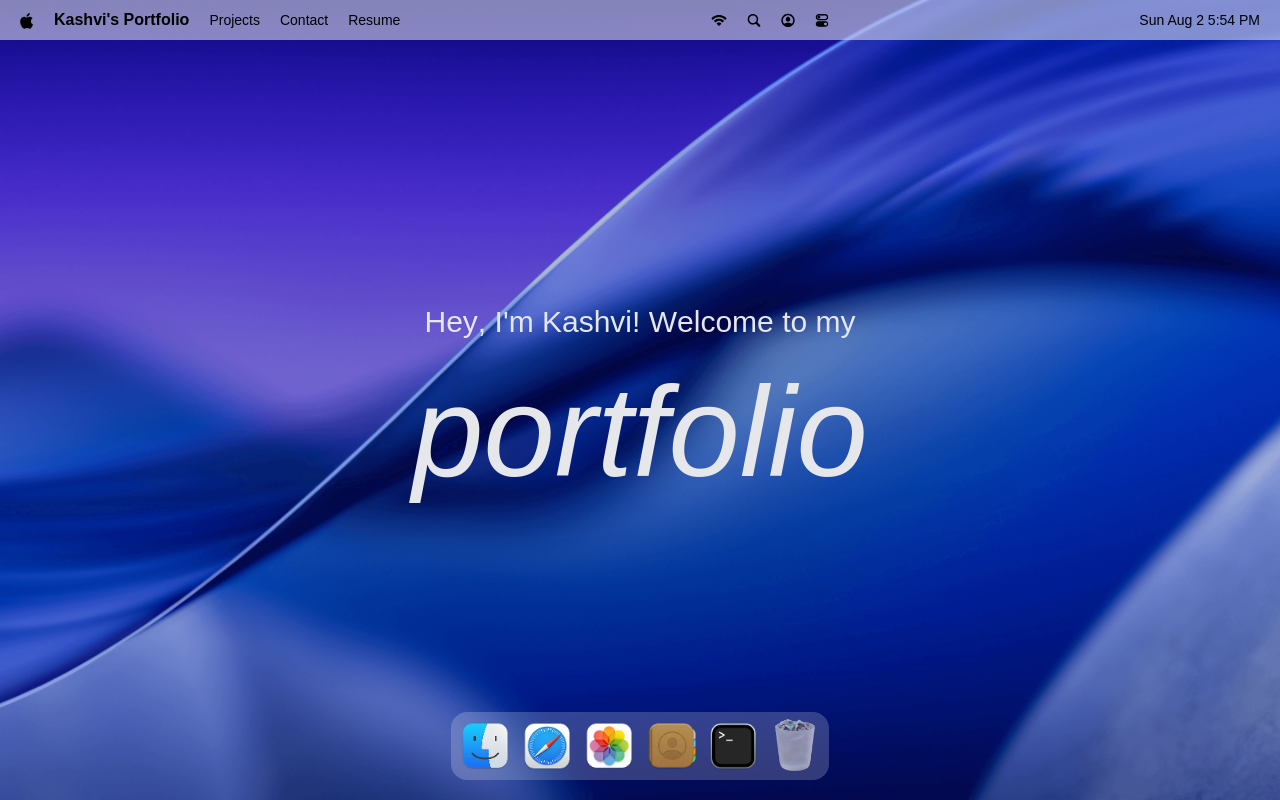
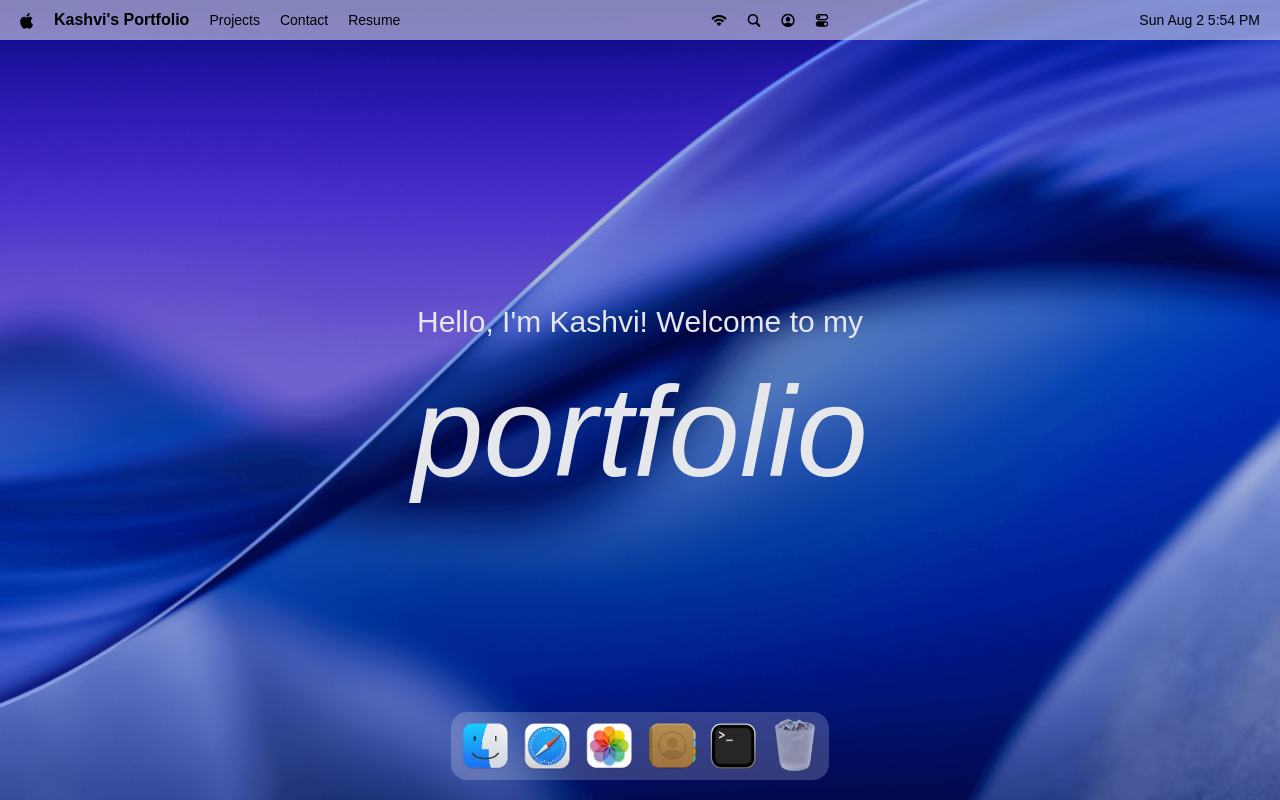
Before and after one commit to kashviagrawal04/my_portfolio, a React (Vite) app: page / in a window 1280 px wide. Built offline with nearby package versions, Linux system fonts and the light colour scheme; a web font is replaced by a local one.

Commit message:
Update welcome text and add resume

```diff
--- a/src/components/Welcome.jsx
+++ b/src/components/Welcome.jsx
@@ -80,7 +80,7 @@ const Welcome = () => {
     <section id="welcome">
       <p ref={subtitleRef}>
         {renderText(
-          "Hey, I'm Kashvi! Welcome to my",
+          "Hello, I'm Kashvi! Welcome to my",
           "text-3xl font-georama",
           FONT_WEIGHTS.subtitle.default
         )}
--- a/src/constants/index.js
+++ b/src/constants/index.js
@@ -495,7 +495,7 @@ const RESUME_LOCATION = {
     children: [
         {
             id: 1,
-            name: "Resume.pdf",
+            name: "KashviAgrawal_Resume.pdf",
             icon: "/images/pdf.png",
             kind: "file",
             fileType: "pdf",
```
Also changed, not shown: 1 other file (tests, documents, lock files or other folders).
